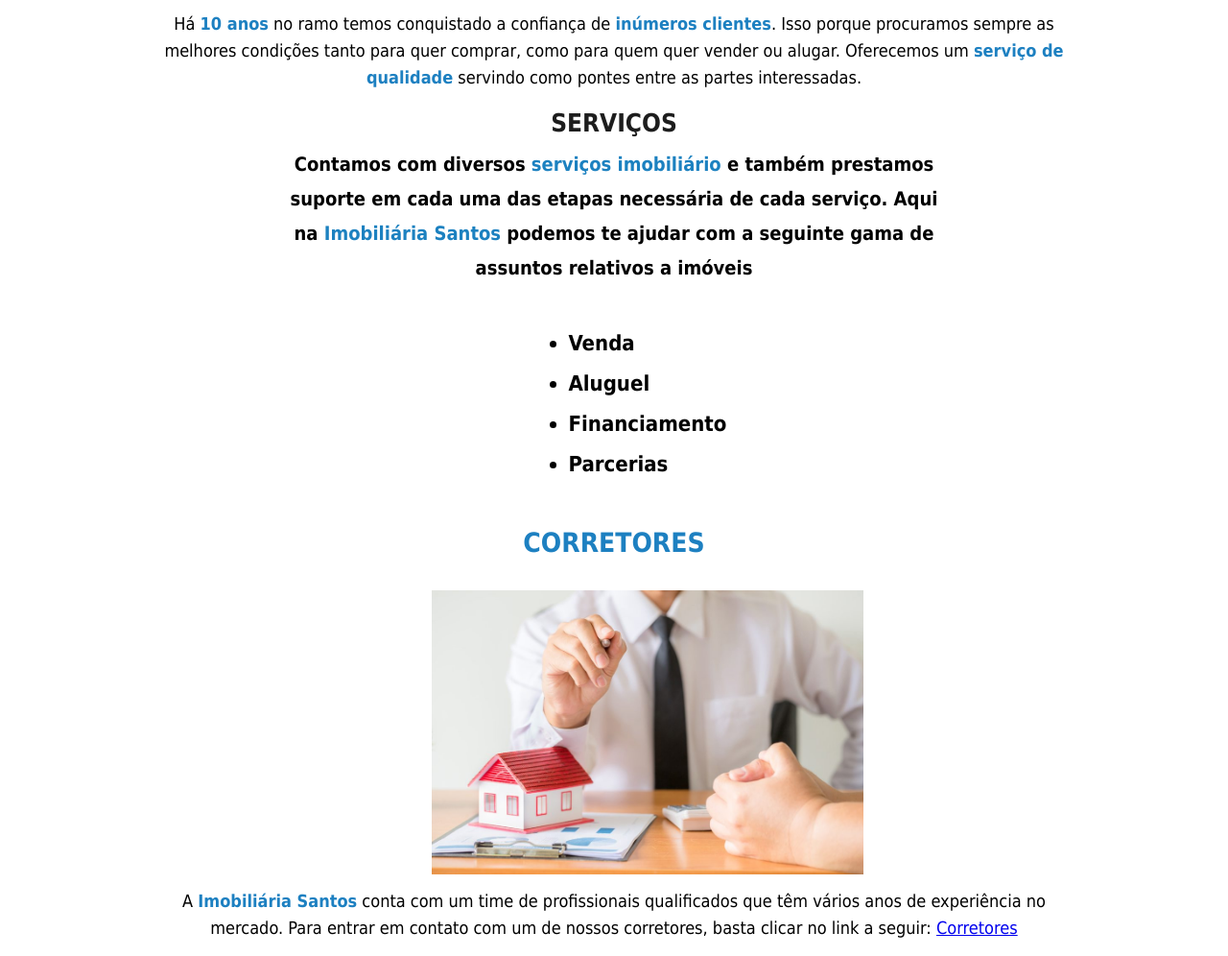
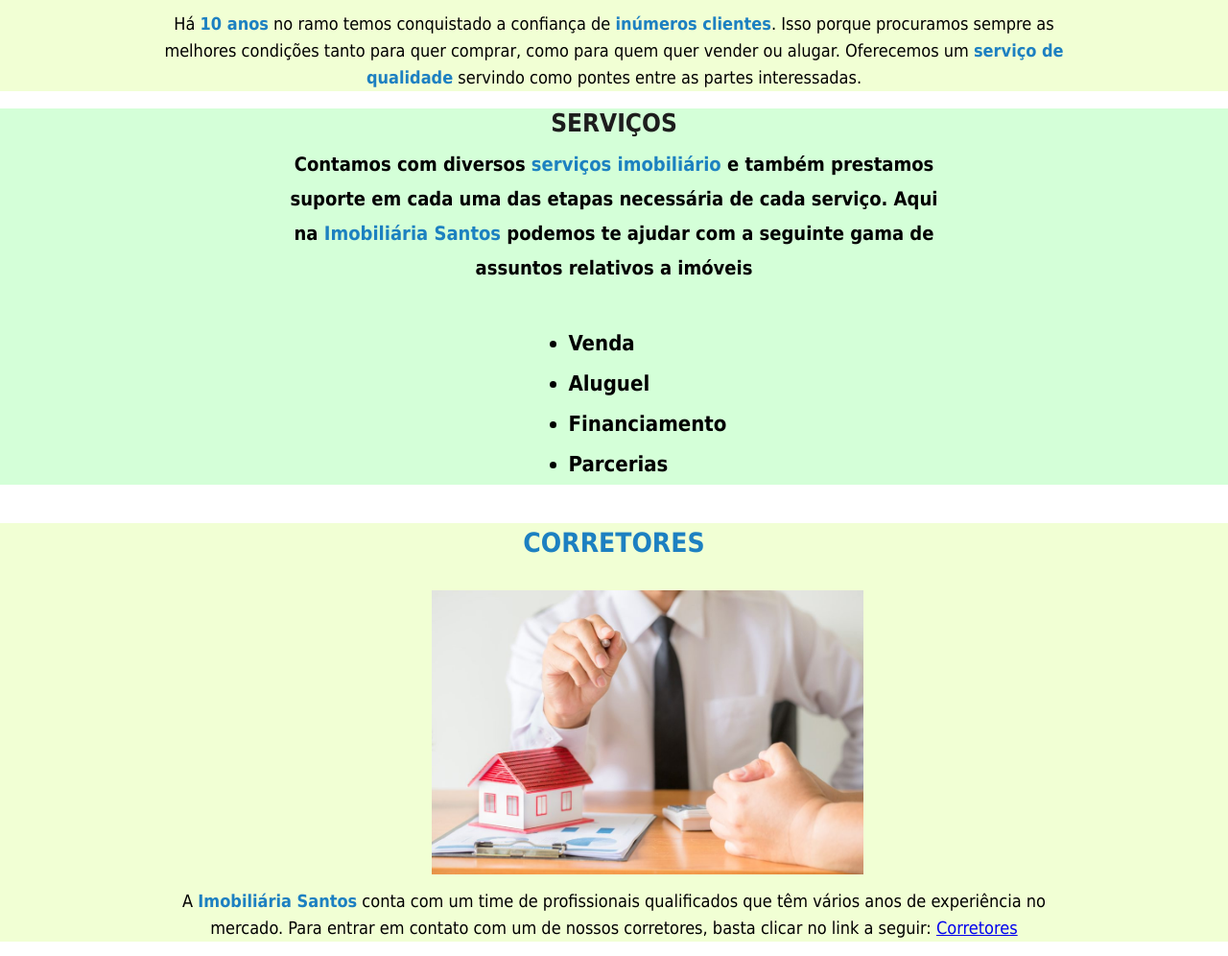
Before and after one commit to rappina/imobiliaria, a plain HTML site: page index.html in a window 1280 px wide. Shown: the part 1218-2214 px from the top of the page at 96% size. Drawn offline with Linux system fonts and the light colour scheme.

Commit message:
outras mudanças

```diff
--- a/css/style.css
+++ b/css/style.css
@@ -109,3 +109,7 @@ iframe { margin-left: 270px;}
 p {text-align: center;}
 
 #contato, .secao-contato {background-color: #ffd4d4;}
+
+#serviços, .secao-serviçoss {background-color: #d4ffd8;}
+
+#corretores, .secao {background-color: #f1ffd4;}
```
